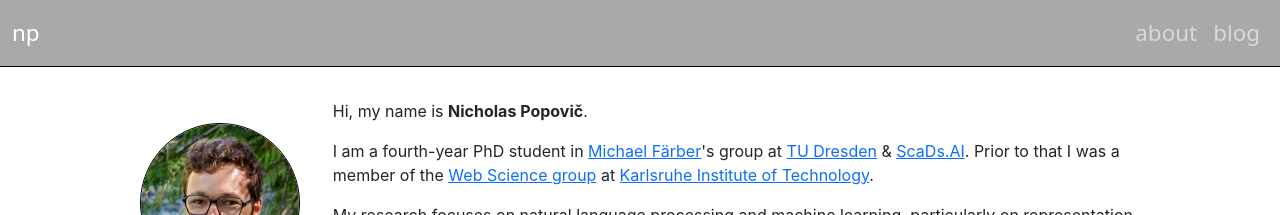
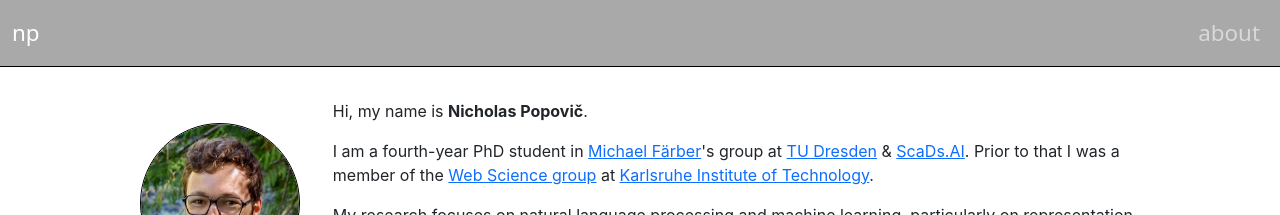
Before and after one commit to nicpopovic/nicpopovic.github.io, a Jekyll site: the page built from index.md, in a window 1280 px wide. Shown: the top 215 px of the page. Built offline with Jekyll 4.4.1, drawn with Linux system fonts in a browser that asks for light colours.

Commit message:
Remove blog link from navigation in layout files

```diff
--- a/_layouts/default.html
+++ b/_layouts/default.html
@@ -24,9 +24,6 @@
                     <li class="nav-item">
                         <a class="nav-link" href="/">about</a>
                     </li>
-                    <li class="nav-item">
-                        <a class="nav-link" href="/blog/">blog</a>
-                    </li>
                 </ul>
             </div>
         </div>
--- a/_layouts/post.html
+++ b/_layouts/post.html
@@ -23,9 +23,6 @@
                 <ul class="navbar-nav ms-auto">
                     <li class="nav-item">
                         <a class="nav-link" href="/">about</a>
-                    </li>
-                    <li class="nav-item">
-                        <a class="nav-link" href="/blog/">blog</a>
                     </li>
                 </ul>
             </div>
--- a/_layouts/publication.html
+++ b/_layouts/publication.html
@@ -23,9 +23,6 @@
                 <ul class="navbar-nav ms-auto">
                     <li class="nav-item">
                         <a class="nav-link" href="/">about</a>
-                    </li>
-                    <li class="nav-item">
-                        <a class="nav-link" href="/blog/">blog</a>
                     </li>
                 </ul>
             </div>
```
